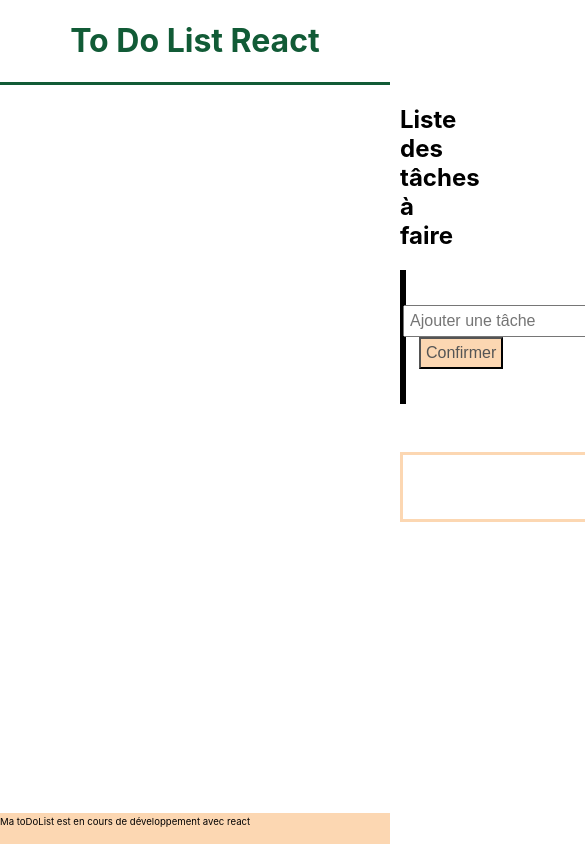
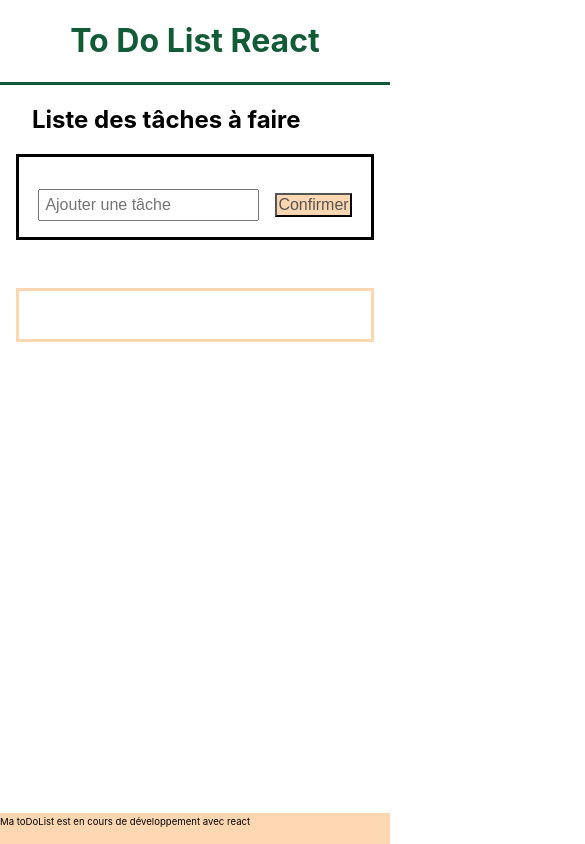
Before and after one commit to MichelleVandes/ToDoList_React, a React (Create React App) app: page / in a window 390 px wide. Shown: the top 844 px of the page, 585 px wide, since content can reach past the window. Built offline with nearby package versions, Linux system fonts and the light colour scheme.

Commit message:
avt prod

```diff
--- a/src/components/App.js
+++ b/src/components/App.js
@@ -8,13 +8,15 @@
   //    { id: 1, tache: "Bonjour monde" },
   //    { id: 2, tache: "Hello word" },
   //  ];
-   let initTodo = [];
+  let initTodo = [];
 
-   if (localStorage.getItem("myTodolist") &&
-   Array.isArray(JSON.parse(localStorage.getItem("myTodolist")))) {
-     initTodo = JSON.parse(localStorage.getItem("myTodolist")) ;
+  if (
+    localStorage.getItem("myTodolist") &&
+    Array.isArray(JSON.parse(localStorage.getItem("myTodolist")))
+  ) {
+    initTodo = JSON.parse(localStorage.getItem("myTodolist"));
     //  console.log("j'utilise le localStorage")
-   }
+  }
 
   const [todo, setTodo] = useState(initTodo);
 
@@ -41,7 +43,20 @@
     setTodo(majTodo);
     localSave(majTodo);
   };
-
+  // -> Tagger comme réalisé :
+  const handleThrough = (id) => {
+    console.log("hello");
+   const majTodo = [...todo];
+   const index = majTodo.findIndex((todo) => todo.id === id);
+    if (majTodo[index].realise) {
+      majTodo[index].realise = false;
+    } else {
+      majTodo[index].realise = true;
+    }
+     console.log("majTodo", majTodo);
+       setTodo(majTodo);
+       localSave(majTodo);
+  };
 
   const localSave = (majTodo) => {
     localStorage.removeItem("myTodolist");
@@ -56,7 +71,11 @@
         <div className="app-div-ul">
           <ul className="app-ul">
             {todo.map((todo) => (
-              <Todo details={todo} onDelete={handleDelete} />
+              <Todo
+              key={todo.id}
+              details={todo}
+              onThrough={handleThrough}
+              onDelete={handleDelete} />
             ))}
           </ul>
         </div>
--- a/src/components/Todo.js
+++ b/src/components/Todo.js
@@ -1,16 +1,40 @@
 import React from "react";
-import "../styles/Todo.css"
-import trash from "../images/trash-outline.svg"
+import "../styles/Todo.css";
+import trash from "../images/trash-outline.svg";
+import close from "../images/close.svg"
+
+function Todo({ id, details, onThrough, onDelete }) {
+  let myClass = "todo-li";
+  if (details.realise) {
+    myClass = "todo-li-realise";
+  }
 
 
-const Todo = ({ details, onDelete }) => (
-  <li
-  className="todo-li">
-    {details.tache}{" "}
-    <button onClick={() => onDelete(details.id)}
-    className="todo-btn">
-      <img src={trash} alt="poubelle" height="20" width="20" />
-    </button>
-  </li>
-);
+  return (
+    <li className={myClass}>
+      {details.tache}
+      <div className="todo-btn">
+        <button onClick={() => onThrough(details.id)}>
+          <img src={close} alt="close" height="15" width="15" />
+        </button>
+
+        <button onClick={() => onDelete(details.id)}>
+          <img src={trash} alt="poubelle" height="15" width="15" />
+        </button>
+      </div>
+    </li>
+  );
+}
+
+// const Todo = ({ details, onDelete }) => (
+
+//   <li
+//   className="todo-li">
+//     {details.tache}{" "}
+//     <button onClick={() => onDelete(details.id)}
+//     className="todo-btn">
+//       <img src={trash} alt="poubelle" height="20" width="20" />
+//     </button>
+//   </li>
+// );
 export default Todo;
--- a/src/components/TodoForm.js
+++ b/src/components/TodoForm.js
@@ -1,11 +1,10 @@
 import { useState } from "react";
-import '../styles/TodoForm.css'
+import "../styles/TodoForm.css";
 
 const TodoForm = (props) => {
   const [newTache, setnewTache] = useState("");
 
   const handleChange = (event) => {
-    //console.log("target", event.currentTarget.value);
     setnewTache(event.currentTarget.value);
   };
 
@@ -15,26 +14,23 @@
 
     const id = new Date().getTime();
     const tache = newTache;
-
-    props.addNewTache({ id, tache });
+    const realise = false;
+    props.addNewTache({ id, tache,realise });
 
     setnewTache("");
-
   };
 
   return (
     <div>
-      <form onSubmit={handleSubmit}
-      className="form">
+      <form onSubmit={handleSubmit} className="form">
         <input
-        className="add-txt"
+          className="add-txt"
           value={newTache}
           onChange={handleChange}
           type="text"
           placeholder="Ajouter une tâche"
         />
-        <button
-        className="add-btn">Confirmer</button>
+        <button className="add-btn">Confirmer</button>
       </form>
     </div>
   );
--- a/src/styles/App.css
+++ b/src/styles/App.css
@@ -1,20 +1,73 @@
-
 .app-ul {
-    padding: 2rem 6rem 0rem 6rem;
-    padding-bottom: 2rem;
-     border: solid #FCD7B2;
-
+  padding: 2rem 7rem 0rem 6rem;
+  padding-bottom: 2rem;
+  border: solid #fcd7b2;
 }
 .app-div-ul {
-   padding: 2rem 25rem 0rem 25rem;
-
+  padding: 2rem 25rem 0rem 25rem;
 }
 
 .app-h2 {
-padding-left: 25rem;
+  padding-left: 25rem;
 }
 .App-li {
   margin-left: 765px;
   margin-top: 15px;
+}
+
+@media screen and (max-width: 1440px) {
+  .app-ul {
+  padding: 2rem 5rem 0rem 5rem;
+  padding-bottom: 2rem;
+  border: solid #fcd7b2;
+}
+.app-div-ul {
+  padding: 2rem 12rem 0rem 12rem;
+}
+
+.app-h2 {
+  padding-left: 12rem;
+}
 
 }
+@media screen and (max-width: 320px) {
+  .app-h2 {
+    display: none;
+  }
+
+  .app-ul {
+    padding: 0.5rem 0rem 0rem 0.5rem;
+    padding-bottom: 2rem;
+    border: solid #fcd7b2;
+  }
+}
+
+@media screen and (max-width: 1280px) {
+  .app-ul {
+    padding: 1rem 1rem 0rem 1rem;
+    padding-bottom: 2rem;
+    border: solid #fcd7b2;
+  }
+  .app-div-ul {
+    padding: 2rem 1rem 0rem 1rem;
+  }
+
+  .app-h2 {
+    padding-left: 2rem;
+  }
+  .App-li {
+    margin-left: 765px;
+    margin-top: 15px;
+  }
+}
+@media screen and (max-width: 320px) {
+  .app-h2 {
+    display: none;
+  }
+
+  .app-ul {
+    padding: 0.5rem 0rem 0rem 0.5rem;
+    padding-bottom: 2rem;
+    border: solid #fcd7b2;
+  }
+}
--- a/src/styles/Todo.css
+++ b/src/styles/Todo.css
@@ -1,9 +1,20 @@
-.todo-btn {
+
+
+.todo-li {
+   display: flex;
+   justify-content: space-between;
+    font-size: 16px;
 
 }
 
-.todo-li {
+.todo-li-realise {
+    text-decoration: line-through;
+    color: crimson;
     display: flex;
-    justify-content: space-between;
-
+   justify-content: space-between;
+    font-size: 16px;
 }
+.todo-btn {
+display: flex;
+justify-content: end;
+}
--- a/src/styles/TodoForm.css
+++ b/src/styles/TodoForm.css
@@ -1,5 +1,3 @@
-
-
 .form {
     padding-top: 2rem;
     margin: 0rem 25rem 0rem 25rem;
@@ -36,3 +34,112 @@
 .add-btn:hover {
   background-color: #bbb;
 }
+
+
+@media screen and (max-width: 1440px) {
+  .form {
+    padding-top: 2rem;
+    margin: 0rem 12rem 0rem 12rem;
+    padding-bottom: 1rem;
+    border: solid;
+    display: block;
+    justify-content: center;
+    text-align: center;
+
+}
+
+.add-txt {
+  padding: 5px;
+  width: 50rem;
+  text-align: auto;
+  font-size: 16px;
+  cursor: pointer;
+  transition: 0.3s;
+
+}
+
+}
+
+@media screen and (max-width: 1280px) {
+  .form {
+    padding-top: 2rem;
+    margin: 0rem 1rem 0rem 1rem;
+    padding-bottom: 1rem;
+    border: solid;
+    display: block;
+    justify-content: center;
+    text-align: center;
+
+}
+
+.add-txt {
+  padding: 5px;
+  width: 50rem;
+  text-align: auto;
+  font-size: 16px;
+  cursor: pointer;
+  transition: 0.3s;
+
+}
+
+}
+
+@media screen and (max-width: 1024px) {
+
+.add-txt {
+  padding: 5px;
+  width: 50rem;
+  text-align: auto;
+  font-size: 16px;
+  cursor: pointer;
+  transition: 0.3s;
+
+}
+
+}
+@media screen and (max-width: 768px) {
+.add-txt {
+  padding: 5px;
+  width: 36rem;
+  text-align: auto;
+  font-size: 16px;
+  cursor: pointer;
+  transition: 0.3s;
+
+}
+
+.add-btn {
+  padding: 1px;
+  width: auto;
+  background: #FCD7B2;
+  color: #555;
+  margin-left: 1rem;
+  text-align: center;
+  font-size: 16px;
+  cursor: pointer;
+  transition: 0.3s;
+}
+}
+@media screen and (max-width: 425px) {
+.add-txt {
+  padding: 5px;
+  width: auto;
+  text-align: auto;
+  font-size: 16px;
+  cursor: pointer;
+  transition: 0.3s;
+
+}
+
+.add-btn {
+  padding: 1px;
+  width: auto;
+  background: #FCD7B2;
+  color: #555;
+  margin-left: 1rem;
+  text-align: center;
+  font-size: 16px;
+  cursor: pointer;
+  transition: 0.3s;
+}
+}
```
Also changed, not shown: src/images/close.svg (added).
